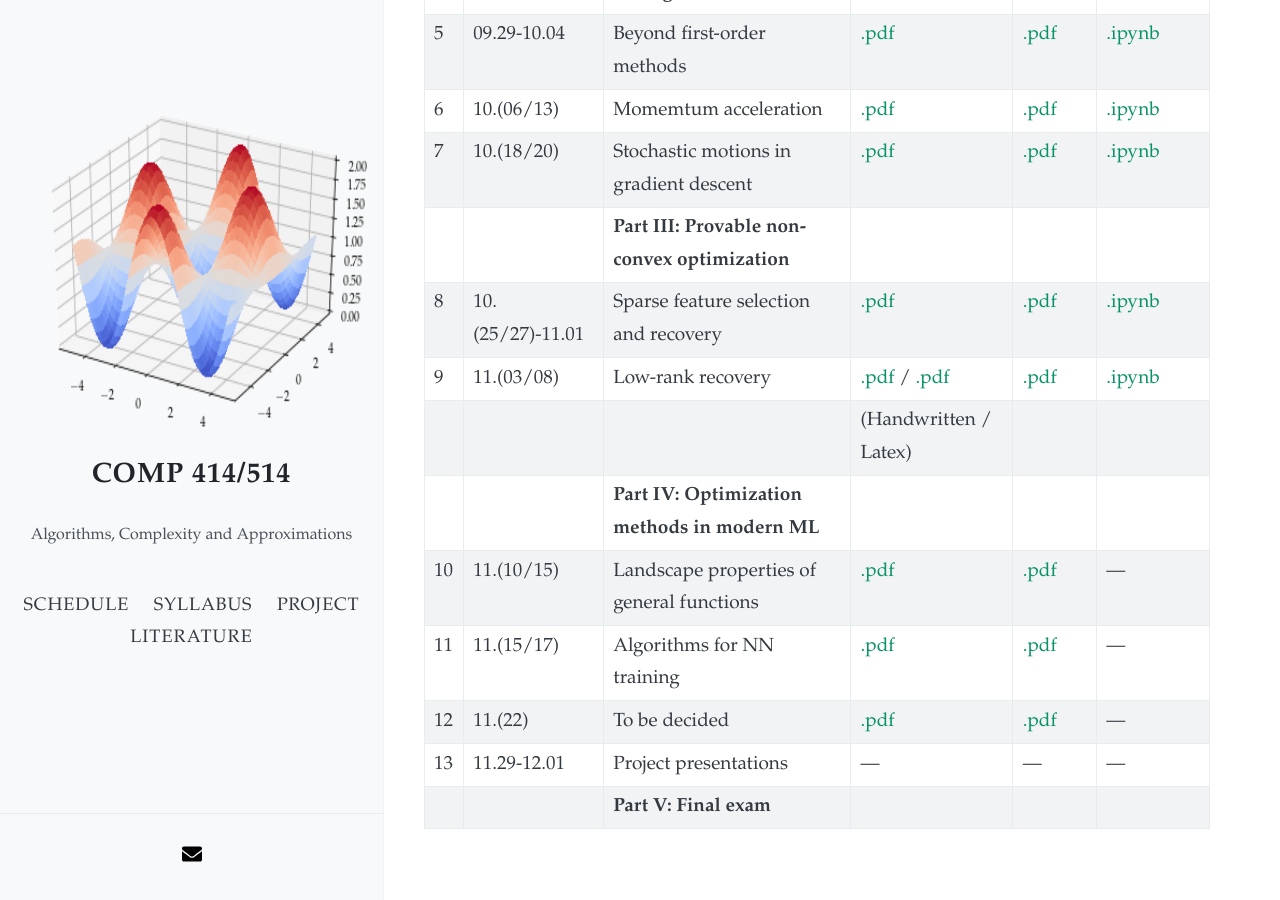
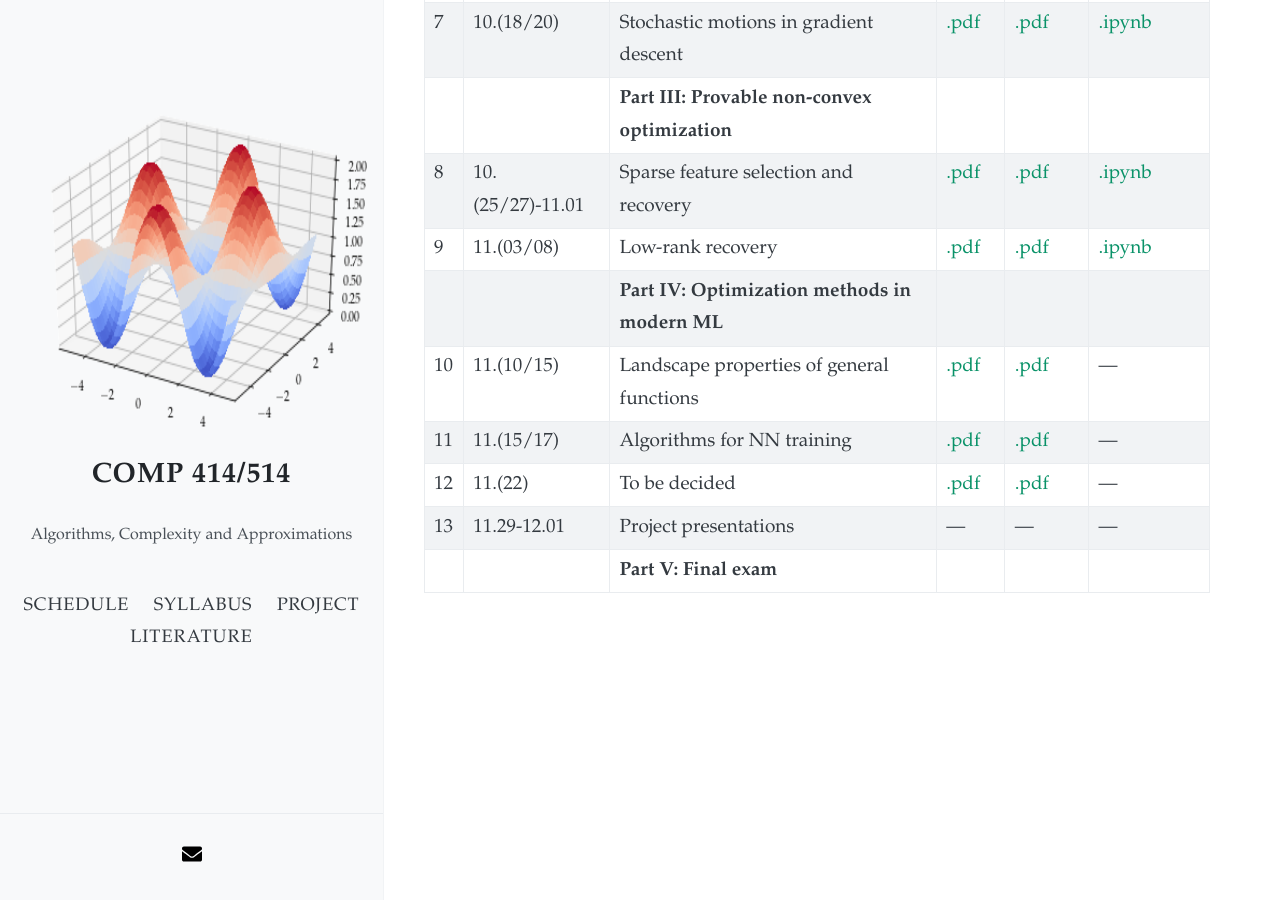
Before and after one commit to akyrillidis/comp414-514, a Jekyll site: the page built from schedule.md, in a window 1280 px wide and 900 px high, scrolled down 550 px. Built offline with Jekyll 4.4.1, drawn with Linux system fonts in a browser that asks for light colours; nearby versions of some CDN libraries.

Commit message:
Update schedule.md

```diff
--- a/schedule.md
+++ b/schedule.md
@@ -18,8 +18,7 @@
 | 7 | 10.(18/20) | Stochastic motions in gradient descent | [.pdf](/schedule/images/chapter7.pdf)  | [.pdf](/schedule/images/Lecture 7.pdf) | [.ipynb](/schedule/images/Chapter 7.ipynb) |
 | | | **Part III: Provable non-convex optimization** | | | |
 | 8 | 10.(25/27)-11.01 | Sparse feature selection and recovery | [.pdf](/schedule/images/chapter8.pdf) | [.pdf](/schedule/images/Lecture 8.pdf) | [.ipynb](/schedule/images/Chapter 8.ipynb) |
-| 9 | 11.(03/08) | Low-rank recovery | [.pdf]() / [.pdf]() | [.pdf]() | [.ipynb]() |
-|  |  | | (Handwritten / Latex) |  | |
+| 9 | 11.(03/08) | Low-rank recovery | [.pdf](/schedule/images/chapter9.pdf) | [.pdf](/schedule/images/Lecture 9.pdf) | [.ipynb](/schedule/images/Chapter 9.ipynb) |
 | | | **Part IV: Optimization methods in modern ML** | | | |
 | 10 | 11.(10/15) | Landscape properties of general functions |  [.pdf]()  | [.pdf]() | --- |
 | 11 | 11.(15/17) | Algorithms for NN training | [.pdf]() | [.pdf]() | --- |
```
